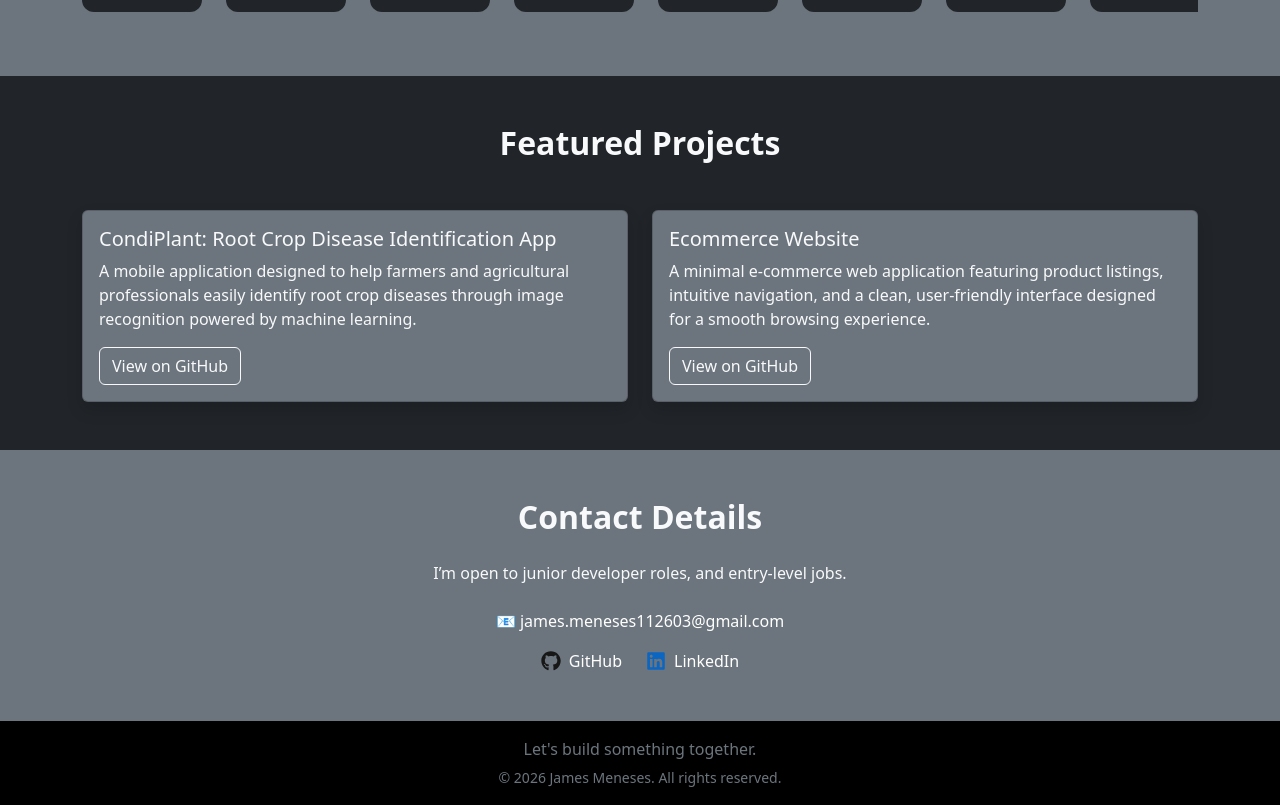
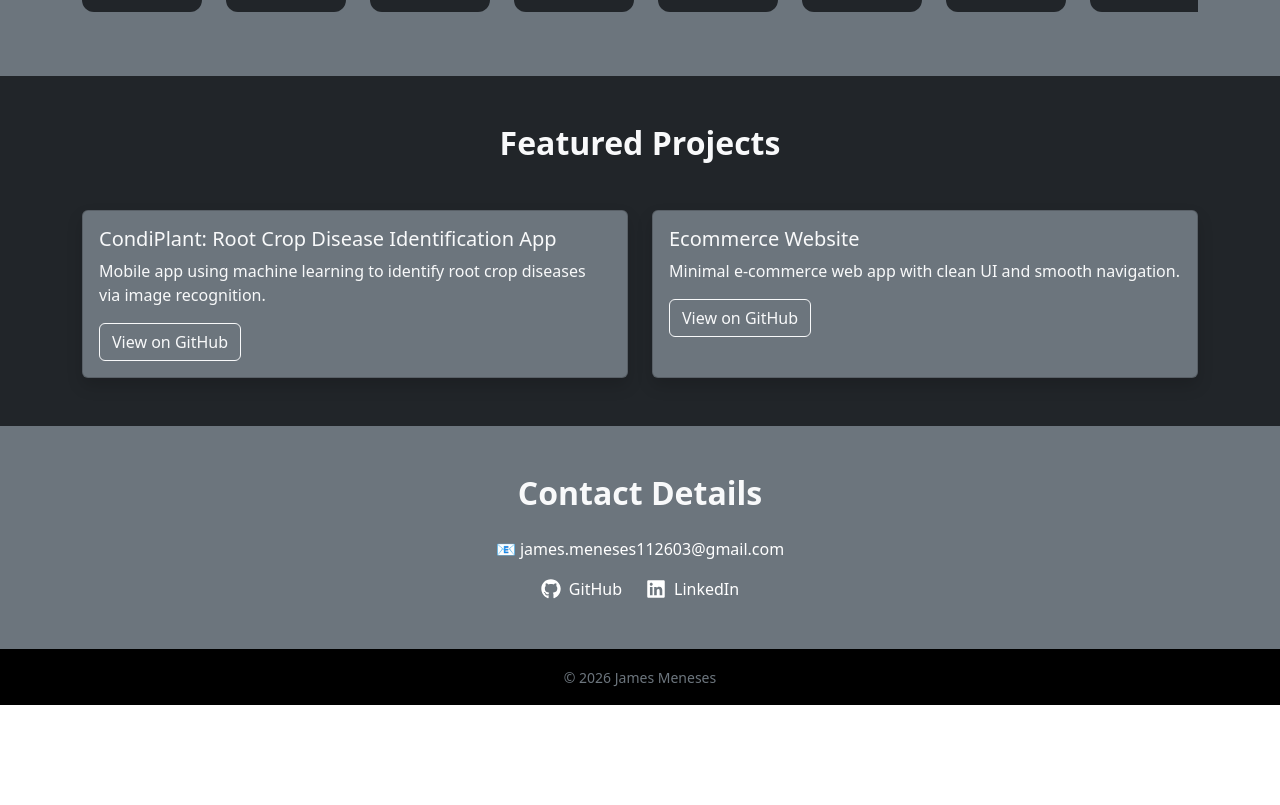
Before and after one commit to DyamesGH/Website-Portfolio, a React (Vite) app: page / in a window 1280 px wide. Shown: the part 636-1441 px from the top of the page. After the commit the page ends 1341 px from the top, so only its background shows below. Built offline with nearby package versions, Linux system fonts and the light colour scheme.

Commit message:
Transformed some javascript files into typescript

```diff
--- a/package.json
+++ b/package.json
@@ -22,12 +22,13 @@
   "devDependencies": {
     "@eslint/js": "^9.39.1",
     "@types/node": "^24.10.1",
-    "@types/react": "^19.2.5",
+    "@types/react": "^19.2.10",
     "@types/react-dom": "^19.2.3",
     "@vitejs/plugin-react": "^5.1.1",
     "eslint": "^9.39.1",
     "eslint-plugin-react-hooks": "^7.0.1",
     "eslint-plugin-react-refresh": "^0.4.24",
+    "gh-pages": "^6.3.0",
     "globals": "^16.5.0",
     "typescript": "~5.9.3",
     "typescript-eslint": "^8.46.4",
--- a/src/App.tsx
+++ b/src/App.tsx
@@ -2,11 +2,13 @@ import { Routes, Route } from "react-router-dom";
 import Portfolio from "./Portfolio";
 import Projects from "./pages/Projects";
 
-export default function App() {
+const App: React.FC = () => {
   return (
     <Routes>
       <Route path="/" element={<Portfolio />} />
       <Route path="/projects" element={<Projects />} />
     </Routes>
   );
-}
+};
+
+export default App;
--- a/src/Portfolio.tsx
+++ b/src/Portfolio.tsx
@@ -1,3 +1,4 @@
+import type { ReactNode } from "react";
 import {
   SiPython,
   SiCplusplus,
@@ -11,23 +12,49 @@ import {
   SiBootstrap,
   SiCanva,
 } from "react-icons/si";
-import { FaJava, FaMobileAlt, FaVideo } from "react-icons/fa";
+import { FaJava, FaMobileAlt, FaVideo, FaGithub, FaLinkedin } from "react-icons/fa";
 import { MdDesignServices, MdWeb } from "react-icons/md";
 import { Container, Row, Col, Card, Button } from "react-bootstrap";
-import { FaGithub, FaLinkedin } from "react-icons/fa";
+import { useNavigate } from "react-router-dom";
 import "./App.css";
 
-export default function Portfolio() {
+/* ---------- Types ---------- */
+interface Skill {
+  icon: ReactNode;
+  name: string;
+  color: string;
+}
+
+const skills: Skill[] = [
+  { icon: <FaJava />, name: "Java", color: "java" },
+  { icon: <SiPython />, name: "Python", color: "python" },
+  { icon: <SiCplusplus />, name: "C++", color: "cpp" },
+  { icon: <SiHtml5 />, name: "HTML", color: "html" },
+  { icon: <SiCss3 />, name: "CSS", color: "css" },
+  { icon: <SiJavascript />, name: "JavaScript", color: "js" },
+  { icon: <SiTypescript />, name: "TypeScript", color: "ts" },
+  { icon: <SiReact />, name: "ReactJS", color: "react" },
+  { icon: <SiMysql />, name: "MySQL", color: "mysql" },
+  { icon: <SiGit />, name: "Git", color: "git" },
+  { icon: <SiBootstrap />, name: "Bootstrap", color: "bootstrap" },
+  { icon: <MdDesignServices />, name: "UX / UI Design", color: "design" },
+  { icon: <MdWeb />, name: "Web Design", color: "web" },
+  { icon: <FaMobileAlt />, name: "Mobile Dev", color: "mobile" },
+  { icon: <SiCanva />, name: "Canva", color: "canva" },
+  { icon: <FaVideo />, name: "Video Editing", color: "video" },
+];
+
+const Portfolio: React.FC = () => {
+  const navigate = useNavigate();
+
   return (
     <div className="bg-dark text-light w-100">
       {/* Hero Section */}
       <section className="py-5 bg-dark hero">
         <Container className="text-center">
-          <h1 className="display-5 fw-bold mb-3">
-            Hi, I’m James 👋
-          </h1>
+          <h1 className="display-5 fw-bold mb-3">Hi, I’m James 👋</h1>
 
-          <p className="lead mx-auto mb-3" style={{ maxWidth: "700px" }}>
+          <p className="lead mx-auto mb-3" style={{ maxWidth: 700 }}>
             A Computer Science graduate focused on building modern web and mobile
             applications with clean design, solid performance, and real-world impact.
           </p>
@@ -37,15 +64,13 @@ export default function Portfolio() {
           </p>
 
           <div className="d-flex flex-column flex-md-row justify-content-center gap-3">
-            {/* View Projects */}
             <Button
               variant="primary"
-              onClick={() => window.open("/projects", "_blank")}
+              onClick={() => navigate("/projects")}
             >
               View Projects
             </Button>
 
-            {/* Contact Me */}
             <Button
               variant="outline-light"
               onClick={() =>
@@ -57,7 +82,6 @@ export default function Portfolio() {
               Contact Me
             </Button>
 
-            {/* Download Resume */}
             <Button
               variant="outline-light"
               href="/files/James Paulo Meneses Resume.pdf"
@@ -70,31 +94,14 @@ export default function Portfolio() {
         </Container>
       </section>
 
-      {/* Skills Section */}
+      {/* Skills */}
       <section className="py-5 bg-secondary" id="skills">
         <Container>
           <h2 className="text-center fw-semibold mb-4">Skills</h2>
 
           <div className="skills-slider">
-            {[
-                { icon: <FaJava />, name: "Java", color: "java" },
-                { icon: <SiPython />, name: "Python", color: "python" },
-                { icon: <SiCplusplus />, name: "C++", color: "cpp" },
-                { icon: <SiHtml5 />, name: "HTML", color: "html" },
-                { icon: <SiCss3 />, name: "CSS", color: "css" },
-                { icon: <SiJavascript />, name: "JavaScript", color: "js" },
-                { icon: <SiTypescript />, name: "TypeScript", color: "ts" },
-                { icon: <SiReact />, name: "ReactJS", color: "react" },
-                { icon: <SiMysql />, name: "MySQL", color: "mysql" },
-                { icon: <SiGit />, name: "Git", color: "git" },
-                { icon: <SiBootstrap />, name: "Bootstrap", color: "bootstrap" },
-                { icon: <MdDesignServices />, name: "UX / UI Design", color: "design" },
-                { icon: <MdWeb />, name: "Web Design", color: "web" },
-                { icon: <FaMobileAlt />, name: "Mobile Dev", color: "mobile" },
-                { icon: <SiCanva />, name: "Canva", color: "canva" },
-                { icon: <FaVideo />, name: "Video Editing", color: "video" },
-            ].map((skill) => (
-              <div className="skill-card">
+            {skills.map((skill, index) => (
+              <div className="skill-card" key={index}>
                 <div className={`skill-icon ${skill.color}`}>
                   {skill.icon}
                 </div>
@@ -105,7 +112,7 @@ export default function Portfolio() {
         </Container>
       </section>
 
-      {/* Featured Projects Section */}
+      {/* Projects */}
       <section className="py-5 bg-dark" id="projects">
         <Container>
           <h2 className="text-center fw-semibold mb-5">Featured Projects</h2>
@@ -114,15 +121,17 @@ export default function Portfolio() {
             <Col md={6}>
               <Card bg="secondary" text="light" className="h-100 shadow">
                 <Card.Body>
-                  <Card.Title>CondiPlant: Root Crop Disease Identification App</Card.Title>
-                  <Card.Text className="mb-3">
-                    A mobile application designed to help farmers and agricultural professionals easily identify root crop diseases through image recognition powered by machine learning.
+                  <Card.Title>
+                    CondiPlant: Root Crop Disease Identification App
+                  </Card.Title>
+                  <Card.Text>
+                    Mobile app using machine learning to identify root crop
+                    diseases via image recognition.
                   </Card.Text>
                   <Button
                     variant="outline-light"
                     href="https://github.com/DJohnJomar/CondiPlant"
                     target="_blank"
-                    rel="noopener noreferrer"
                   >
                     View on GitHub
                   </Button>
@@ -134,14 +143,13 @@ export default function Portfolio() {
               <Card bg="secondary" text="light" className="h-100 shadow">
                 <Card.Body>
                   <Card.Title>Ecommerce Website</Card.Title>
-                  <Card.Text className="mb-3">
-                    A minimal e-commerce web application featuring product listings, intuitive navigation, and a clean, user-friendly interface designed for a smooth browsing experience.
+                  <Card.Text>
+                    Minimal e-commerce web app with clean UI and smooth navigation.
                   </Card.Text>
                   <Button
                     variant="outline-light"
                     href="https://github.com/DyamesGH/Ecommerce-Website"
                     target="_blank"
-                    rel="noopener noreferrer"
                   >
                     View on GitHub
                   </Button>
@@ -152,56 +160,29 @@ export default function Portfolio() {
         </Container>
       </section>
 
-      {/* Contact Section */}
+      {/* Contact */}
       <section className="py-5 bg-secondary text-center" id="contact">
         <Container>
           <h2 className="fw-semibold mb-4">Contact Details</h2>
 
-          <p className="mb-4">
-            I’m open to junior developer roles, and entry-level jobs.
-          </p>
+          <p>📧 <a href="mailto:james.meneses112603@gmail.com">james.meneses112603@gmail.com</a></p>
 
-          <p className="mb-3">
-            📧{" "}
-            <a
-              href="mailto:james.meneses112603@gmail.com"
-              className="contact-link"
-            >
-              james.meneses112603@gmail.com
+          <div className="d-flex justify-content-center gap-4">
+            <a href="https://github.com/DyamesGH" target="_blank" rel="noreferrer">
+              <FaGithub size={20} /> GitHub
             </a>
-          </p>
-
-          <div className="d-flex justify-content-center align-items-center gap-4">
-            <a
-              href="https://github.com/DyamesGH"
-              target="_blank"
-              rel="noopener noreferrer"
-              className="contact-link"
-            >
-              <FaGithub className="github-icon" size={20} />
-              GitHub
-            </a>
-
-            <a
-              href="https://linkedin.com/in/james-meneses03"
-              target="_blank"
-              rel="noopener noreferrer"
-              className="contact-link"
-            >
-              <FaLinkedin className="linkedin-icon" size={20} />
-              LinkedIn
+            <a href="https://linkedin.com/in/james-meneses03" target="_blank" rel="noreferrer">
+              <FaLinkedin size={20} /> LinkedIn
             </a>
           </div>
         </Container>
       </section>
 
-      {/* Footer */}
       <footer className="text-center py-3 bg-black text-secondary">
-        <p className="mb-1">Let&apos;s build something together.</p>
-        <small>
-          © {new Date().getFullYear()} James Meneses. All rights reserved.
-        </small>
+        <small>© {new Date().getFullYear()} James Meneses</small>
       </footer>
     </div>
   );
-}
+};
+
+export default Portfolio;
--- a/src/main.tsx
+++ b/src/main.tsx
@@ -5,7 +5,13 @@ import "bootstrap/dist/css/bootstrap.min.css";
 import "./index.css";
 import App from "./App";
 
-createRoot(document.getElementById("root")!).render(
+const rootElement = document.getElementById("root");
+
+if (!rootElement) {
+  throw new Error("Root container missing in index.html");
+}
+
+createRoot(rootElement).render(
   <StrictMode>
     <BrowserRouter>
       <App />
--- a/src/pages/Projects.tsx
+++ b/src/pages/Projects.tsx
@@ -1,14 +1,14 @@
 import { Container, Card, Badge, Button } from "react-bootstrap";
 import { useNavigate } from "react-router-dom";
 import { projects } from "../data/projects";
+import type { Project } from "../data/projects";
 
-export default function Projects() {
+const Projects: React.FC = () => {
   const navigate = useNavigate();
 
   return (
     <div className="bg-dark text-light min-vh-100 py-5">
       <Container>
-
         {/* Back Button */}
         <Button
           variant="outline-light"
@@ -20,7 +20,7 @@ export default function Projects() {
 
         <h1 className="text-center mb-5">My Projects</h1>
 
-        {projects.map((project, index) => (
+        {projects.map((project: Project, index: number) => (
           <Card
             key={index}
             bg="secondary"
@@ -33,7 +33,7 @@ export default function Projects() {
               <Card.Text>{project.description}</Card.Text>
 
               <div className="mb-3">
-                {project.technologies.map((tech, i) => (
+                {project.technologies.map((tech: string, i: number) => (
                   <Badge bg="dark" className="me-2" key={i}>
                     {tech}
                   </Badge>
@@ -44,6 +44,7 @@ export default function Projects() {
                 variant="outline-light"
                 href={project.github}
                 target="_blank"
+                rel="noopener noreferrer"
               >
                 View on GitHub
               </Button>
@@ -53,4 +54,6 @@ export default function Projects() {
       </Container>
     </div>
   );
-}
+};
+
+export default Projects;
```
Also changed, not shown: 1 other file (tests, documents, lock files or other folders).
